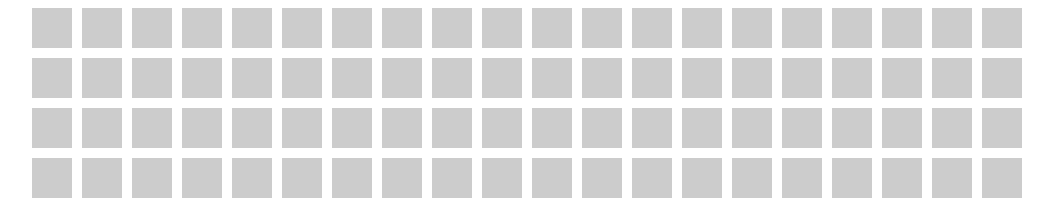
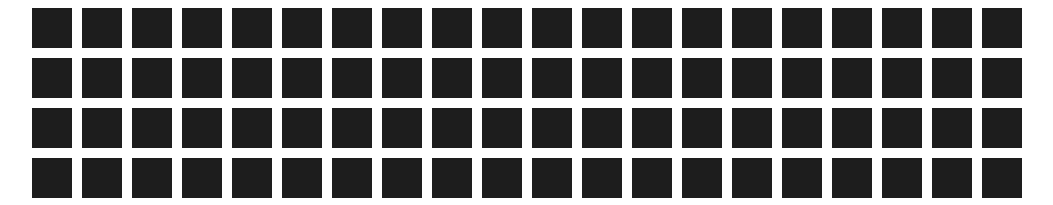
Before and after one commit to acciojob/Color-board-Sagunthala-A, a website: page main.html in a window 1280 px wide. Shown: the top 205 px of the page, without its empty margins (208-1261 px from the left). Drawn offline with Linux system fonts and the light colour scheme.

Commit message:
created a submission

```diff
--- a/styles.css
+++ b/styles.css
@@ -10,7 +10,7 @@
 .square {
   width: 40px;
   height: 40px;
-  background-color: #ccc;
+  background-color: rgb(29, 29, 29);
   transition: background-color 1s;
 }
 
```
